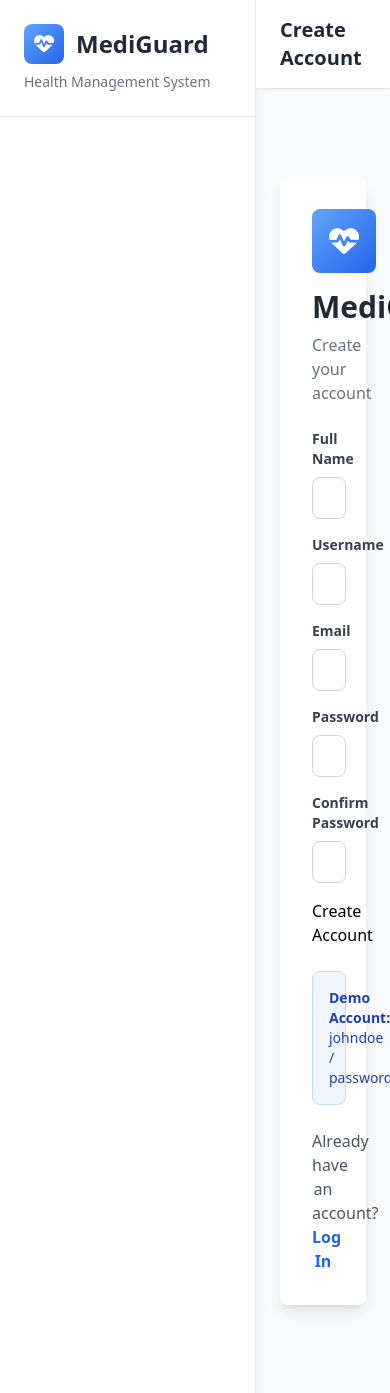
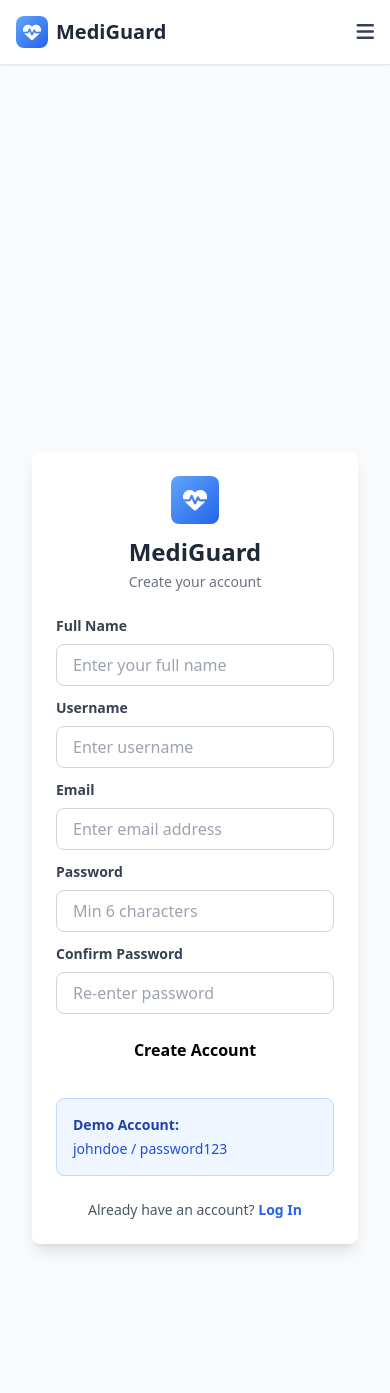
Before and after one commit to rajwani-7/Mediguard, a Flask app: page /auth/signup in a window 390 px wide. Shown: the top 1393 px of the page. Run offline with Flask 3, Linux system fonts and the light colour scheme; some libraries are stand-ins or nearby versions.

Commit message:
feat: make app fully responsive for mobile and tablets
- Add mobile hamburger menu with collapsible sidebar
- Responsive layout: mobile (col-1), tablet (md:col-2), desktop (lg:col-3)
- Adjust font sizes: text-sm/base for mobile, md:text-base/lg for desktop
- Mobile-friendly padding: p-4 for mobile, md:p-6 for desktop
- Responsive buttons: full-width on mobile, auto-width on desktop
- Add touch-friendly tap targets (minimum 44x44px)
- Prevent iOS zoom on input focus (font-size 16px)
- Add sidebar overlay on mobile
- Auto-close sidebar on navigation
- Improve spacing for touch interfaces
- Updated templates: layout, index, login, signup, prescriptions/list

```diff
--- a/templates/auth/signup.html
+++ b/templates/auth/signup.html
@@ -4,50 +4,51 @@
 {% block page_title %}Create Account{% endblock %}
 
 {% block content %}
-<div class="max-w-md mx-auto mt-12">
-    <div class="bg-white rounded-lg shadow-lg p-8">
+<div class="min-h-screen md:min-h-auto flex items-center justify-center p-4">
+    <div class="max-w-md w-full bg-white rounded-lg shadow-lg p-6 md:p-8">
         <div class="text-center mb-6">
-            <div class="w-16 h-16 bg-gradient-to-br from-blue-400 to-blue-600 rounded-lg flex items-center justify-center mx-auto mb-4">
-                <i class="fas fa-heartbeat text-white text-3xl"></i>
+            <div class="w-12 h-12 md:w-16 md:h-16 bg-gradient-to-br from-blue-400 to-blue-600 rounded-lg flex items-center justify-center mx-auto mb-3 md:mb-4">
+                <i class="fas fa-heartbeat text-white text-2xl md:text-3xl"></i>
             </div>
-            <h1 class="text-3xl font-bold text-gray-800">MediGuard</h1>
-            <p class="text-gray-500 mt-2">Create your account</p>
+            <h1 class="text-2xl md:text-3xl font-bold text-gray-800">MediGuard</h1>
+            <p class="text-gray-500 mt-1 md:mt-2 text-sm md:text-base">Create your account</p>
         </div>
 
-        <form method="POST" class="space-y-4">
+        <form method="POST" class="space-y-3 md:space-y-4">
             <div>
                 <label class="block text-sm font-semibold text-gray-700 mb-2">Full Name</label>
-                <input type="text" name="name" required class="w-full px-4 py-2 border border-gray-300 rounded-lg focus:outline-none focus:border-blue-500 focus:ring-2 focus:ring-blue-200" placeholder="Enter your full name">
+                <input type="text" name="name" required class="w-full px-4 py-2 border border-gray-300 rounded-lg focus:outline-none focus:border-blue-500 focus:ring-2 focus:ring-blue-200 text-base" placeholder="Enter your full name">
             </div>
 
             <div>
                 <label class="block text-sm font-semibold text-gray-700 mb-2">Username</label>
-                <input type="text" name="username" required class="w-full px-4 py-2 border border-gray-300 rounded-lg focus:outline-none focus:border-blue-500 focus:ring-2 focus:ring-blue-200" placeholder="Enter username (alphanumeric)">
+                <input type="text" name="username" required class="w-full px-4 py-2 border border-gray-300 rounded-lg focus:outline-none focus:border-blue-500 focus:ring-2 focus:ring-blue-200 text-base" placeholder="Enter username">
             </div>
 
             <div>
                 <label class="block text-sm font-semibold text-gray-700 mb-2">Email</label>
-                <input type="email" name="email" required class="w-full px-4 py-2 border border-gray-300 rounded-lg focus:outline-none focus:border-blue-500 focus:ring-2 focus:ring-blue-200" placeholder="Enter email address">
+                <input type="email" name="email" required class="w-full px-4 py-2 border border-gray-300 rounded-lg focus:outline-none focus:border-blue-500 focus:ring-2 focus:ring-blue-200 text-base" placeholder="Enter email address">
             </div>
 
             <div>
                 <label class="block text-sm font-semibold text-gray-700 mb-2">Password</label>
-                <input type="password" name="password" required minlength="6" class="w-full px-4 py-2 border border-gray-300 rounded-lg focus:outline-none focus:border-blue-500 focus:ring-2 focus:ring-blue-200" placeholder="Enter password (min 6 characters)">
+                <input type="password" name="password" required minlength="6" class="w-full px-4 py-2 border border-gray-300 rounded-lg focus:outline-none focus:border-blue-500 focus:ring-2 focus:ring-blue-200 text-base" placeholder="Min 6 characters">
             </div>
 
             <div>
                 <label class="block text-sm font-semibold text-gray-700 mb-2">Confirm Password</label>
-                <input type="password" name="confirm_password" required minlength="6" class="w-full px-4 py-2 border border-gray-300 rounded-lg focus:outline-none focus:border-blue-500 focus:ring-2 focus:ring-blue-200" placeholder="Re-enter password">
+                <input type="password" name="confirm_password" required minlength="6" class="w-full px-4 py-2 border border-gray-300 rounded-lg focus:outline-none focus:border-blue-500 focus:ring-2 focus:ring-blue-200 text-base" placeholder="Re-enter password">
             </div>
 
-            <button type="submit" class="w-full btn-primary mt-6">Create Account</button>
+            <button type="submit" class="w-full btn-primary mt-6 py-3 text-base font-semibold">Create Account</button>
         </form>
 
-        <div class="mt-6 p-4 bg-blue-50 border border-blue-200 rounded-lg">
-            <p class="text-sm text-blue-800"><strong>Demo Account:</strong> johndoe / password123</p>
+        <div class="mt-6 p-4 bg-blue-50 border border-blue-200 rounded-lg text-sm">
+            <p class="text-blue-800 font-semibold">Demo Account:</p>
+            <p class="text-blue-700 mt-1">johndoe / password123</p>
         </div>
 
-        <p class="text-center text-gray-600 mt-6">
+        <p class="text-center text-gray-600 mt-6 text-sm md:text-base">
             Already have an account? <a href="{{ url_for('login') }}" class="text-blue-600 hover:underline font-semibold">Log In</a>
         </p>
     </div>
--- a/templates/layout.html
+++ b/templates/layout.html
@@ -2,11 +2,19 @@
 <html lang="en">
 <head>
     <meta charset="UTF-8">
-    <meta name="viewport" content="width=device-width, initial-scale=1.0">
+    <meta name="viewport" content="width=device-width, initial-scale=1.0, maximum-scale=5.0, user-scalable=yes">
     <title>{% block title %}MediGuard - Health Management{% endblock %}</title>
     <script src="https://cdn.tailwindcss.com"></script>
     <link rel="stylesheet" href="https://cdnjs.cloudflare.com/ajax/libs/font-awesome/6.4.0/css/all.min.css">
     <style>
+        * {
+            -webkit-tap-highlight-color: transparent;
+        }
+
+        body {
+            font-size: 16px; /* Prevents zoom on iOS */
+        }
+
         .sidebar-link:hover {
             background-color: rgba(59, 130, 246, 0.1);
         }
@@ -19,68 +27,107 @@
         .btn-danger {
             @apply px-4 py-2 bg-red-500 text-white rounded-lg hover:bg-red-600 transition;
         }
+
+        /* Mobile sidebar animation */
+        .sidebar {
+            transition: transform 0.3s ease-in-out;
+        }
+        .sidebar.hidden-mobile {
+            transform: translateX(-100%);
+        }
+
+        @media (max-width: 768px) {
+            .sidebar {
+                position: fixed;
+                top: 0;
+                left: 0;
+                height: 100vh;
+                z-index: 40;
+                width: 64;
+            }
+        }
     </style>
 </head>
 <body class="bg-gray-50">
-    <div class="flex h-screen">
+    <div class="flex h-screen flex-col md:flex-row">
+        <!-- Mobile Header -->
+        <div class="md:hidden bg-white border-b border-gray-200 shadow-sm p-4 flex justify-between items-center z-50">
+            <div class="flex items-center gap-2">
+                <div class="w-8 h-8 bg-gradient-to-br from-blue-400 to-blue-600 rounded-lg flex items-center justify-center">
+                    <i class="fas fa-heartbeat text-white text-lg"></i>
+                </div>
+                <h1 class="text-xl font-bold text-gray-800">MediGuard</h1>
+            </div>
+            <button id="menuToggle" class="text-gray-700 hover:text-blue-600 text-xl focus:outline-none">
+                <i class="fas fa-bars"></i>
+            </button>
+        </div>
+
         <!-- Sidebar -->
-        <div class="w-64 bg-white shadow-lg border-r border-gray-200">
-            <div class="p-6 border-b border-gray-200">
+        <div id="sidebar" class="sidebar w-64 bg-white shadow-lg border-r border-gray-200 hidden md:block md:relative fixed left-0 top-0 h-screen z-40 pt-20 md:pt-0">
+            <div class="p-6 border-b border-gray-200 hidden md:block">
                 <div class="flex items-center gap-3">
                     <div class="w-10 h-10 bg-gradient-to-br from-blue-400 to-blue-600 rounded-lg flex items-center justify-center">
                         <i class="fas fa-heartbeat text-white text-xl"></i>
                     </div>
                     <h1 class="text-2xl font-bold text-gray-800">MediGuard</h1>
                 </div>
-                <p class="text-sm text-gray-500 mt-2">Health Management System</p>
+                <p class="text-sm text-gray-500 mt-2">Health Management</p>
             </div>
 
             <nav class="mt-6">
                 {% if session.get('user_id') %}
-                <a href="{{ url_for('dashboard') }}" class="sidebar-link block px-6 py-3 text-gray-700 hover:text-blue-600">
-                    <i class="fas fa-home w-5"></i> Dashboard
+                <a href="{{ url_for('dashboard') }}" class="sidebar-link block px-6 py-3 text-gray-700 hover:text-blue-600 hover:bg-blue-50">
+                    <i class="fas fa-home w-5 mr-3"></i><span class="hidden sm:inline">Dashboard</span>
                 </a>
-                <a href="{{ url_for('upload_prescription') }}" class="sidebar-link block px-6 py-3 text-gray-700 hover:text-blue-600">
-                    <i class="fas fa-upload w-5"></i> Upload Prescription
+                <a href="{{ url_for('upload_prescription') }}" class="sidebar-link block px-6 py-3 text-gray-700 hover:text-blue-600 hover:bg-blue-50">
+                    <i class="fas fa-upload w-5 mr-3"></i><span class="hidden sm:inline">Upload</span>
                 </a>
-                <a href="{{ url_for('prescriptions') }}" class="sidebar-link block px-6 py-3 text-gray-700 hover:text-blue-600">
-                    <i class="fas fa-list w-5"></i> Prescriptions
+                <a href="{{ url_for('prescriptions') }}" class="sidebar-link block px-6 py-3 text-gray-700 hover:text-blue-600 hover:bg-blue-50">
+                    <i class="fas fa-list w-5 mr-3"></i><span class="hidden sm:inline">Prescriptions</span>
                 </a>
-                <a href="{{ url_for('verify_medicine') }}" class="sidebar-link block px-6 py-3 text-gray-700 hover:text-blue-600">
-                    <i class="fas fa-check-circle w-5"></i> Verify Medicine
+                <a href="{{ url_for('verify_medicine') }}" class="sidebar-link block px-6 py-3 text-gray-700 hover:text-blue-600 hover:bg-blue-50">
+                    <i class="fas fa-check-circle w-5 mr-3"></i><span class="hidden sm:inline">Verify</span>
+                </a>
+                <a href="{{ url_for('view_reminders') }}" class="sidebar-link block px-6 py-3 text-gray-700 hover:text-blue-600 hover:bg-blue-50">
+                    <i class="fas fa-bell w-5 mr-3"></i><span class="hidden sm:inline">Reminders</span>
                 </a>
                 <div class="px-6 py-3 border-t border-gray-200 mt-6">
                     <a href="{{ url_for('logout') }}" class="block text-red-600 hover:text-red-800">
-                        <i class="fas fa-sign-out-alt w-5"></i> Logout
+                        <i class="fas fa-sign-out-alt w-5 mr-3"></i><span class="hidden sm:inline">Logout</span>
                     </a>
                 </div>
                 {% endif %}
             </nav>
         </div>
 
+        <!-- Mobile Overlay -->
+        <div id="sidebarOverlay" class="hidden fixed inset-0 bg-black bg-opacity-50 md:hidden z-30"></div>
+
         <!-- Main Content -->
-        <div class="flex-1 flex flex-col overflow-hidden">
-            <!-- Top Navigation -->
-            <div class="bg-white border-b border-gray-200 shadow-sm">
-                <div class="px-6 py-4 flex justify-between items-center">
-                    <h2 class="text-xl font-semibold text-gray-800">{% block page_title %}{% endblock %}</h2>
+        <div class="flex-1 flex flex-col overflow-hidden w-full">
+            <!-- Top Navigation (Desktop) -->
+            <div class="hidden md:block bg-white border-b border-gray-200 shadow-sm">
+                <div class="px-4 md:px-6 py-3 md:py-4 flex justify-between items-center">
+                    <h2 class="text-lg md:text-xl font-semibold text-gray-800">{% block page_title %}{% endblock %}</h2>
                     {% if session.get('user_id') %}
-                    <div class="flex items-center gap-4">
-                        <div class="w-10 h-10 bg-gradient-to-br from-green-400 to-green-600 rounded-full flex items-center justify-center text-white font-bold">
+                    <div class="flex items-center gap-2 md:gap-4">
+                        <div class="w-8 h-8 md:w-10 md:h-10 bg-gradient-to-br from-green-400 to-green-600 rounded-full flex items-center justify-center text-white font-bold text-sm md:text-base">
                             {{ session.get('username', 'U')[0].upper() }}
                         </div>
-                        <span class="text-gray-700">{{ session.get('username', 'User') }}</span>
+                        <span class="text-gray-700 text-sm md:text-base">{{ session.get('username', 'User') }}</span>
                     </div>
                     {% endif %}
                 </div>
             </div>
 
             <!-- Flash Messages -->
-            <div class="px-6 pt-4">
+            <div class="px-4 md:px-6 pt-4">
                 {% with messages = get_flashed_messages(with_categories=true) %}
                     {% if messages %}
                         {% for category, message in messages %}
-                        <div class="p-4 mb-4 rounded-lg {% if category == 'success' %}bg-green-100 text-green-700{% elif category == 'danger' %}bg-red-100 text-red-700{% elif category == 'warning' %}bg-yellow-100 text-yellow-700{% else %}bg-blue-100 text-blue-700{% endif %}">
+                        <div class="p-3 md:p-4 mb-4 rounded-lg text-sm md:text-base {% if category == 'success' %}bg-green-100 text-green-700{% elif category == 'danger' %}bg-red-100 text-red-700{% elif category == 'warning' %}bg-yellow-100 text-yellow-700{% else %}bg-blue-100 text-blue-700{% endif %}">
+                            <button onclick="this.parentElement.style.display='none'" class="float-right text-lg">&times;</button>
                             {{ message }}
                         </div>
                         {% endfor %}
@@ -90,13 +137,46 @@
 
             <!-- Page Content -->
             <div class="flex-1 overflow-auto">
-                <div class="p-6">
+                <div class="p-4 md:p-6 max-w-7xl mx-auto w-full">
                     {% block content %}{% endblock %}
                 </div>
             </div>
         </div>
     </div>
 
+    <script>
+        // Mobile menu toggle
+        const menuToggle = document.getElementById('menuToggle');
+        const sidebar = document.getElementById('sidebar');
+        const sidebarOverlay = document.getElementById('sidebarOverlay');
+
+        function toggleSidebar() {
+            sidebar.classList.toggle('hidden');
+            sidebarOverlay.classList.toggle('hidden');
+        }
+
+        menuToggle?.addEventListener('click', toggleSidebar);
+        sidebarOverlay?.addEventListener('click', toggleSidebar);
+
+        // Close sidebar when clicking on a link
+        sidebar.querySelectorAll('a').forEach(link => {
+            link.addEventListener('click', () => {
+                if (window.innerWidth < 768) {
+                    sidebar.classList.add('hidden');
+                    sidebarOverlay.classList.add('hidden');
+                }
+            });
+        });
+
+        // Close sidebar on window resize
+        window.addEventListener('resize', () => {
+            if (window.innerWidth >= 768) {
+                sidebar.classList.remove('hidden');
+                sidebarOverlay.classList.add('hidden');
+            }
+        });
+    </script>
+
     {% block scripts %}{% endblock %}
 </body>
 </html>
```
Also changed, not shown: templates/auth/login.html (+14 -14 lines), templates/index.html (+30 -30 lines), templates/prescriptions/list.html (+13 -13 lines), instance/mediaguard.db, uploaded_prescriptions/20251201_205624_WIN_20251201_18_52_43_Pro.jpg (added), uploaded_prescriptions/scan_20251201_205720_WIN_20251201_18_31_07_Pro.jpg (added).
